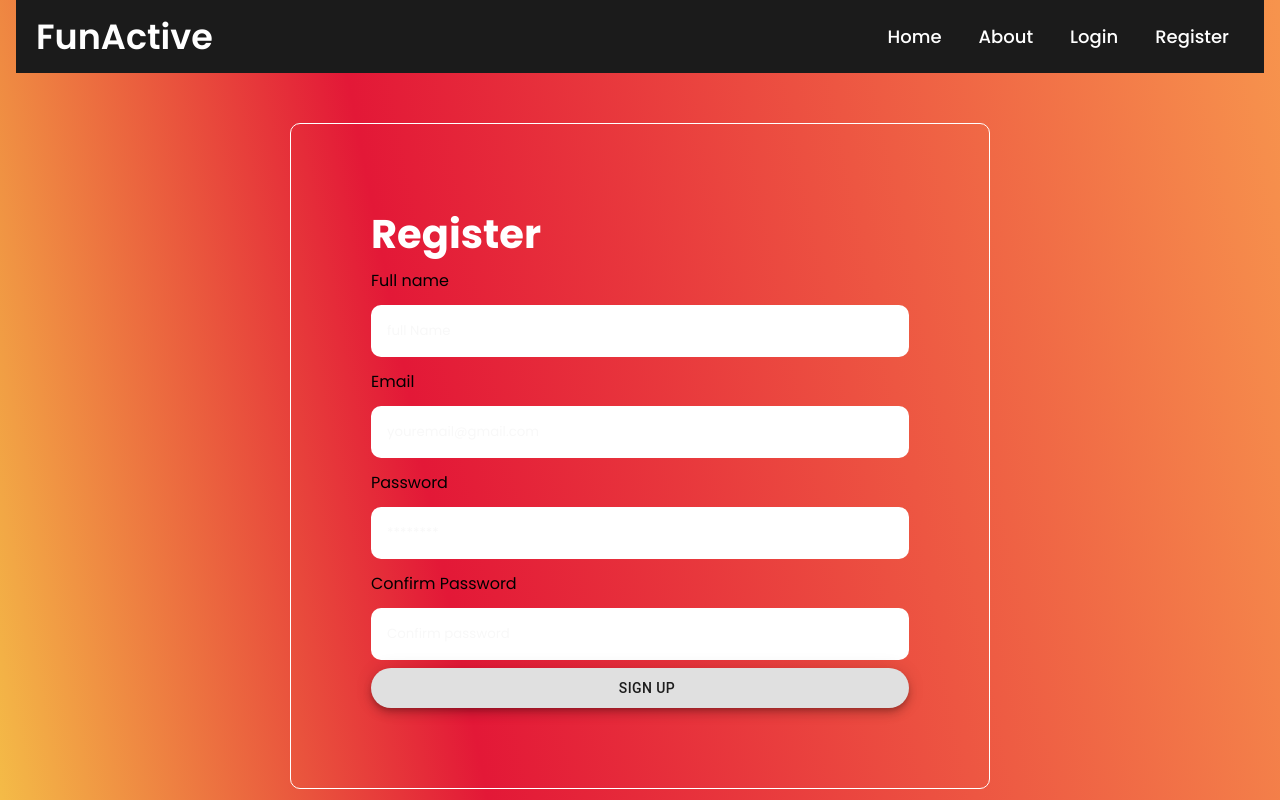
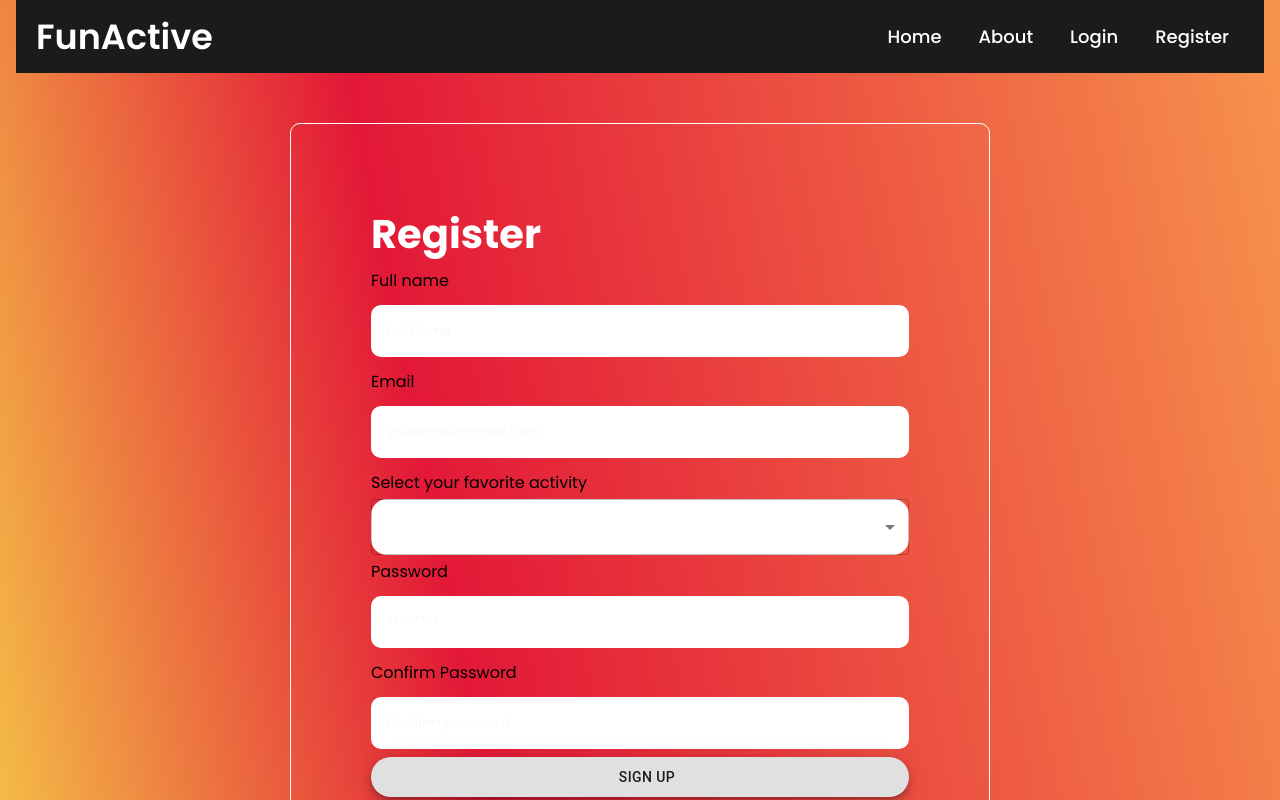
Before and after one commit to Gabriel-Dalmoro/project-2, a React (Create React App) app in the folder project-2-frontend/: page /register in a window 1280 px wide. Shown: the top 800 px of the page. Built offline with nearby package versions, Linux system fonts and the light colour scheme; some icons are missing.

Commit message:
feat: user can select favorite activity on registration page

```diff
--- a/project-2-frontend/src/components/Body.jsx
+++ b/project-2-frontend/src/components/Body.jsx
@@ -4,7 +4,7 @@ import MUIcards from './MUIcards.jsx';
 
 function Body({ weatherData, user }) {
 
-  const userActivities = activities.filter(el => user?.bookmarks?.includes(el.id))
+  const userActivities = activities.filter(el => user?.bookmarkActivityIds?.includes(el.id))
   const weatherFilteredActivities = activities.filter(el => el.minTemp <= weatherData.temperature)
 
   return (
--- a/project-2-frontend/src/pages/Profile.jsx
+++ b/project-2-frontend/src/pages/Profile.jsx
@@ -6,11 +6,10 @@ import React, { useEffect as useMyEffect, useState } from 'react';
 import Body from '../components/Body.jsx';
 import Weather from '../components/Weather.jsx';
 import profileService from '../features/auth/profile/profileService';
+import { getUser } from '../features/auth/authSlice.js';
 
 const Home = () => {
   const { user, isLoading, isSuccess } = useSelector(state => state.auth);
-
-  console.log(user);
 
   const [weatherData, setWeatherData] = useState({});
   const [profileData, setProfileData] = useState({});
--- a/project-2-frontend/src/pages/RegisterA.jsx
+++ b/project-2-frontend/src/pages/RegisterA.jsx
@@ -6,6 +6,12 @@ import { useSelector, useDispatch } from 'react-redux';
 import Spinner from '../components/Spinner';
 import AppRegistrationIcon from '@mui/icons-material/AppRegistration.js';
 import { register, reset } from '../features/auth/authSlice.js';
+import Box from '@mui/material/Box';
+import InputLabel from '@mui/material/InputLabel';
+import MenuItem from '@mui/material/MenuItem';
+import FormControl from '@mui/material/FormControl';
+import Select from '@mui/material/Select';
+import activities from '../activities.js';
 
 function Register(props) {
   const [formData, setFormData] = useState({
@@ -13,9 +19,10 @@ function Register(props) {
     email: '',
     password: '',
     password2: '',
+    bookmarkActivityIds: '',
   });
 
-  const { name, email, password, password2 } = formData;
+  const { name, email, password, password2, bookmarkActivityIds } = formData;
 
   // Initialize dispatch
   const dispatch = useDispatch();
@@ -49,7 +56,7 @@ function Register(props) {
 
   const onSubmit = e => {
     e.preventDefault();
-    console.log(email);
+    // console.log(email);
 
     if (password !== password2) {
       toast.error('Password do not match');
@@ -58,17 +65,19 @@ function Register(props) {
         name,
         email,
         password,
+        bookmarkActivityIds: [bookmarkActivityIds]
       };
       // Dispatching register from authSlice.js
       // This get the register form hook up to createAsyncThunk
       dispatch(register(userData));
+      // console.log(userData)
     }
   };
 
   if (isLoading) {
     return <Spinner />;
   }
-
+//  console.log(bookmarkActivityIds)
   return (
     <div className="registerPage">
       <div className="auth-form-container">
@@ -96,6 +105,24 @@ function Register(props) {
             name="email"
             required
           />
+          <label htmlFor="select-fav-activity">Select your favorite activity</label>
+          <Box sx={{backgroundColor: 'rgba(255, 255, 255, 1)', borderRadius: 4 }}>
+            <FormControl fullWidth >
+              {/* <InputLabel id="demo-simple-select-label">Select Activity</InputLabel> */}
+              <Select
+                labelId="demo-simple-select-label"
+                id="select-fav-activity"
+                value={bookmarkActivityIds}
+                label="Select Activity"
+                onChange={onChange}
+                name='bookmarkActivityIds'
+              >
+              {activities.map(activity => (
+                  <MenuItem value={activity.id}>{activity.name}</MenuItem>
+              ))}
+              </Select>
+            </FormControl>
+          </Box>
           <label htmlFor="password">Password</label>
           <input
             type="password"
```
Also changed, not shown: project-2-frontend/src/components/SearchBar.jsx (deleted, +0 -18 lines), 1 other file (tests, documents, lock files or other folders).
